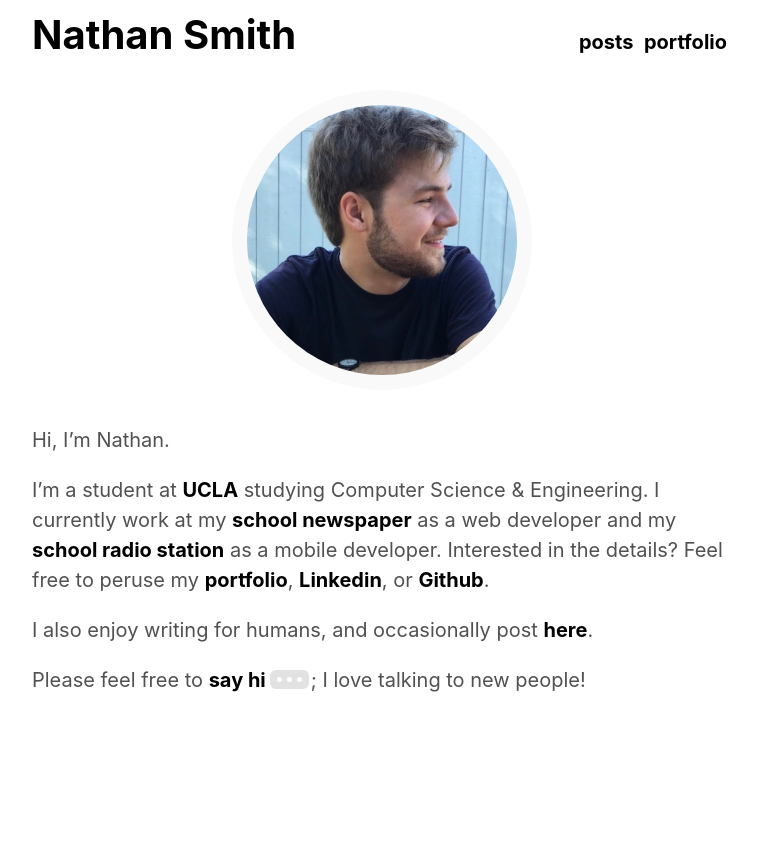
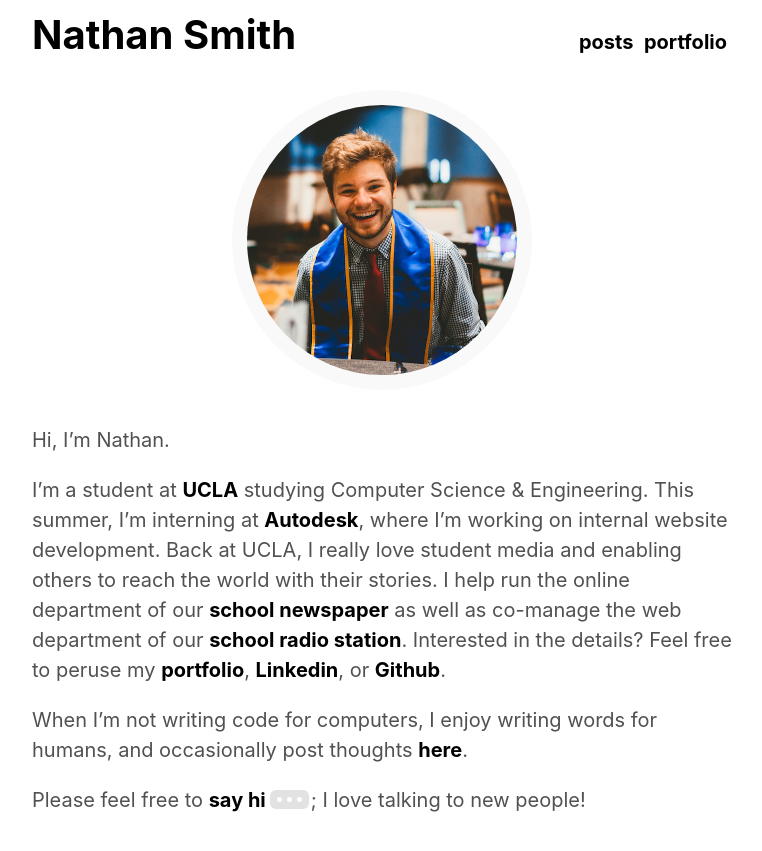
Before and after one commit to nathanmsmith/nathansmith.io, a Jekyll site: the page built from index.md, in a window 1280 px wide. Shown: the top 851 px of the page, without its empty margins (258-1020 px from the left). Built offline with Jekyll 4.4.1, drawn with Linux system fonts in a browser that asks for light colours; nearby versions of some CDN libraries.

Commit message:
Website updates

```diff
--- a/index.md
+++ b/index.md
@@ -2,24 +2,14 @@
 title: Nathan Smith in HTML
 layout: default
 ---
-<img class="nathan" src="images/nathan.jpg" alt="Nathan Smith as a JPEG">
+<img class="nathan" src="images/nathan.jpg" alt="Nathan Smith as a JPEG" title="I'm not actually graduating, this is someone else's graduation sash.">
 
 Hi, I'm Nathan.
 
-I'm a student at [UCLA][1] studying Computer Science & Engineering. I currently work at my [school newspaper][2] as a web developer and my [school radio station][3] as a mobile developer. Interested in the details? Feel free to peruse my [portfolio][4], [Linkedin][5], or [Github][6].
+I'm a student at [UCLA](http://www.ucla.edu) studying Computer Science & Engineering. This summer, I'm interning at [Autodesk](https://www.autodesk.com), where I'm working on internal website development. Back at UCLA, I really love student media and enabling others to reach the world with their stories. I help run the online department of our [school newspaper](http://dailybruin.com) as well as co-manage the web department of our [school radio station](https://uclaradio.com). Interested in the details? Feel free to peruse my [portfolio](/portfolio), [Linkedin](https://www.linkedin.com/in/nathanmatthewsmith), or [Github](https://github.com/nathunsmitty).
 
-I also enjoy writing for humans, and occasionally post [here][7].
+When I'm not writing code for computers, I enjoy writing words for humans, and occasionally post thoughts [here](/posts).
 
-Please feel free to [say hi][8][^1]; I love talking to new people!
+Please feel free to [say hi](mailto:{{ site.author.email }})[^keybase]; I love talking to new people!
 
-[^1]:	For additional security, my public key can be found on [keybase.io][9].
-
-[1]:	http://www.ucla.edu
-[2]:	http://dailybruin.com
-[3]:	https://uclaradio.com
-[4]:	/portfolio
-[5]:	https://www.linkedin.com/in/nathanmatthewsmith
-[6]:	https://github.com/nathunsmitty
-[7]:	/posts
-[8]:	mailto:{{ site.author.email }}
-[9]:	https://keybase.io/nathunsmitty
+[^keybase]:	For additional security, my public key can be found on [keybase.io](https://keybase.io/nathunsmitty).
```
Also changed, not shown: images/nathan.jpg.
